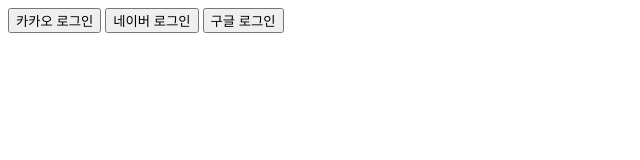
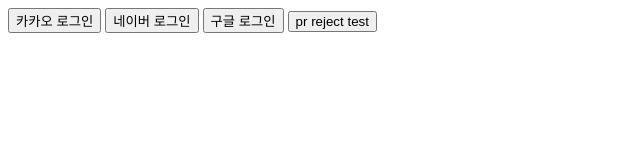
Before and after one commit to LeeDahee23/test, a plain HTML site: page index.html in a window 1280 px wide. Shown: the whole page, without its empty margins (0-640 px from the left). Drawn offline with Linux system fonts and the light colour scheme.

Commit message:
#2 feat: pr 거절 테스트 버튼 추가

```diff
--- a/index.html
+++ b/index.html
@@ -10,6 +10,7 @@
       <button>카카오 로그인</button>
       <button>네이버 로그인</button>
       <button>구글 로그인</button>
+      <button>pr reject test</button>
     </div>
   </body>
 </html>
```
